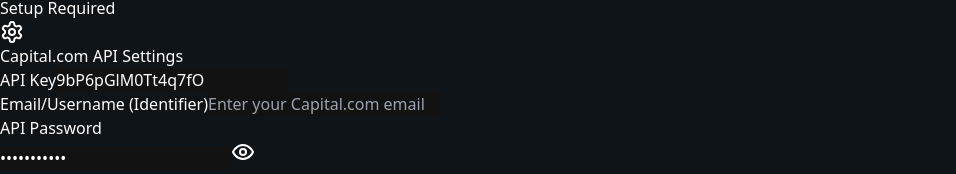
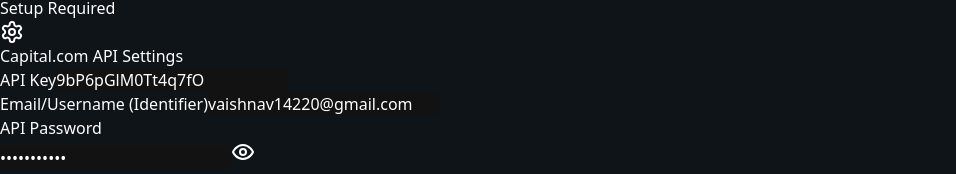
Before and after one commit to Vaishnav14220/trading_spx, a React (Vite) app: page / in a window 1280 px wide. Shown: the part 124-298 px from the top of the page, without its empty margins (0-956 px from the left). Built offline with nearby package versions, Linux system fonts and the light colour scheme.

Commit message:
Set default email identifier for Capital.com authentication

```diff
--- a/src/components/CapitalSettings.tsx
+++ b/src/components/CapitalSettings.tsx
@@ -10,7 +10,7 @@ export const CapitalSettings: React.FC<CapitalSettingsProps> = ({ onCredentialsS
   const [isOpen, setIsOpen] = useState(false);
   const [showPassword, setShowPassword] = useState(false);
   const [apiKey, setApiKey] = useState('9bP6pGlM0Tt4q7fO');
-  const [identifier, setIdentifier] = useState('');
+  const [identifier, setIdentifier] = useState('vaishnav14220@gmail.com');
   const [password, setPassword] = useState('Vvn@#411037');
   const [isSaved, setIsSaved] = useState(false);
 
```
